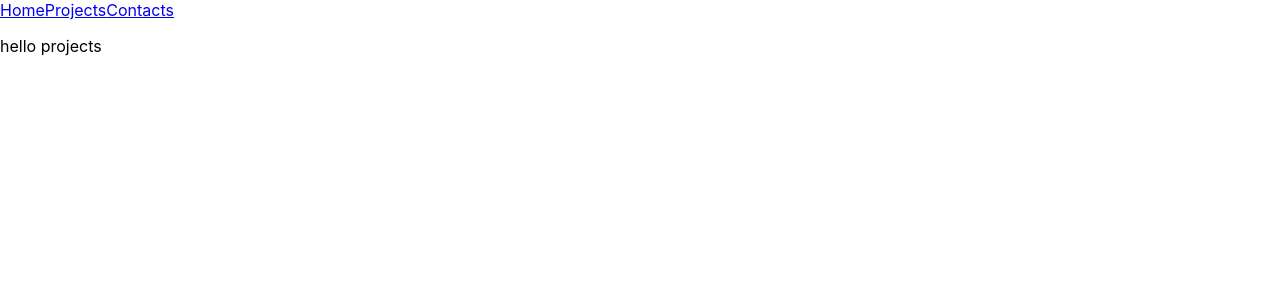
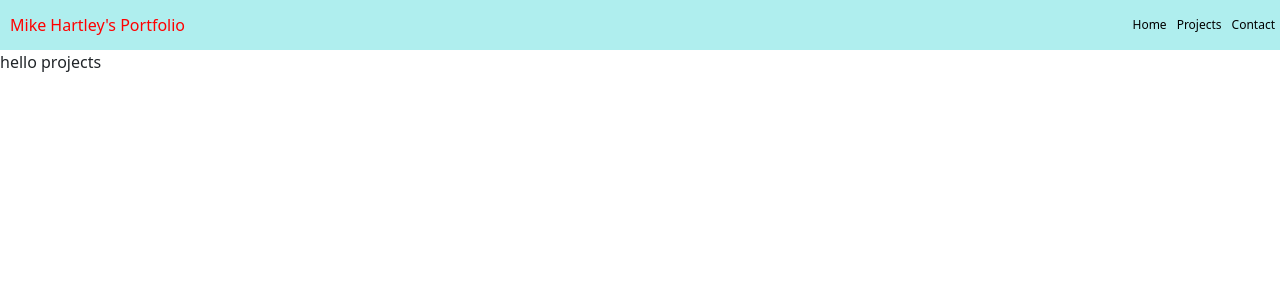
Before and after one commit to mhartley19/portfolio, a React (Create React App) app: page /projects in a window 1280 px wide. Shown: the top 300 px of the page. Built offline with nearby package versions, Linux system fonts and the light colour scheme.

Commit message:
working on navbar design

```diff
--- a/package.json
+++ b/package.json
@@ -6,7 +6,9 @@
     "@testing-library/jest-dom": "^5.16.1",
     "@testing-library/react": "^12.1.2",
     "@testing-library/user-event": "^13.5.0",
+    "bootstrap": "^5.1.3",
     "react": "^17.0.2",
+    "react-bootstrap": "^2.1.0",
     "react-dom": "^17.0.2",
     "react-router-dom": "^6.2.1",
     "react-scripts": "5.0.0",
--- a/src/App.css
+++ b/src/App.css
@@ -1,38 +1,25 @@
-.App {
-  text-align: center;
+#navbar{
+  color: red;
 }
 
-.App-logo {
-  height: 40vmin;
-  pointer-events: none;
+#navlinkcontainer{
+  display: flex;
+  justify-content: flex-end;
+  align-items: center;
+  height: 50px;
+  background-color: paleturquoise;
+
 }
 
-@media (prefers-reduced-motion: no-preference) {
-  .App-logo {
-    animation: App-logo-spin infinite 20s linear;
-  }
+.navlink{
+  text-decoration: none;
+  color: black;
+  margin: 5px;
+  font-size: 12px
+
 }
 
-.App-header {
-  background-color: #282c34;
-  min-height: 100vh;
-  display: flex;
-  flex-direction: column;
-  align-items: center;
-  justify-content: center;
-  font-size: calc(10px + 2vmin);
-  color: white;
+.navtitle{
+  margin-right: auto;
+  margin-left: 10px;
 }
-
-.App-link {
-  color: #61dafb;
-}
-
-@keyframes App-logo-spin {
-  from {
-    transform: rotate(0deg);
-  }
-  to {
-    transform: rotate(360deg);
-  }
-}
--- a/src/App.js
+++ b/src/App.js
@@ -6,6 +6,7 @@ import {BrowserRouter, Routes, Route } from 'react-router-dom'
 import { Link } from 'react-router-dom'
 import { render } from 'react-dom'
 import './App.css';
+import 'bootstrap/dist/css/bootstrap.min.css'
 
 
 function App() {
--- a/src/components/contact.js
+++ b/src/components/contact.js
@@ -1,6 +1,7 @@
 import React from 'react'
 import {Navbar} from './navbar'
 import {Link} from 'react-router-dom'
+import 'bootstrap/dist/css/bootstrap.min.css'
 
 export const Contact = () => {
     return(
--- a/src/components/homepage.js
+++ b/src/components/homepage.js
@@ -1,6 +1,9 @@
 import React from 'react'
 import {Navbar} from './navbar'
 import {Link} from 'react-router-dom'
+import 'bootstrap/dist/css/bootstrap.min.css'
+import {Button} from 'react-bootstrap'
+import {card} from 'react-bootstrap'
 
 export const Home = () => {
     return(
@@ -8,9 +11,22 @@ export const Home = () => {
             <Navbar/>
         <p>Hello Home</p>
 
+        <Button>Hello Button</Button>
+
+        {/* <div class="card" style="width: 18rem;"> */}
+            {/* <img class="card-img-top" src=".../100px180/" alt="Card image cap"/> */}
+            <div class="card-body">
+            <h5 class="card-title">Card title</h5>
+            <p class="card-text">Some quick example text to build on the card title and make up the bulk of the card's content.</p>
+    {/* <a href="#" class="btn btn-primary">Go somewhere</a> */}
+  </div>
+    </div>
 
 
 
-        </div>
+
+
+
+
     )
 }
--- a/src/components/navbar.js
+++ b/src/components/navbar.js
@@ -1,12 +1,20 @@
 import React from 'react'
 import {Link} from 'react-router-dom'
+import '../App.js'
 
 export const Navbar = () => {
     return(
-    <div>
-        <Link to='/'>Home</Link>
-        <Link to='/projects'>Projects</Link>
-        <Link to='/contact'>Contacts</Link>
-    </div>
+    <div id="navbar">
+
+
+        <div id='navlinkcontainer'>
+            <div class='navtitle'>Mike Hartley's Portfolio</div>
+            <Link class='navlink' to='/'>Home</Link>
+            <Link class='navlink' to='/projects'>Projects</Link>
+            <Link class='navlink' to='/contact'>Contact</Link>
+            </div>
+        </div>
+
+
     )
 }
--- a/src/components/projects.js
+++ b/src/components/projects.js
@@ -1,6 +1,7 @@
 import React from 'react'
 import {Navbar} from './navbar'
 import {Link} from 'react-router-dom'
+import 'bootstrap/dist/css/bootstrap.min.css'
 
 export const Projects = () => {
     return(
```
Also changed, not shown: 1 other file (tests, documents, lock files or other folders).
